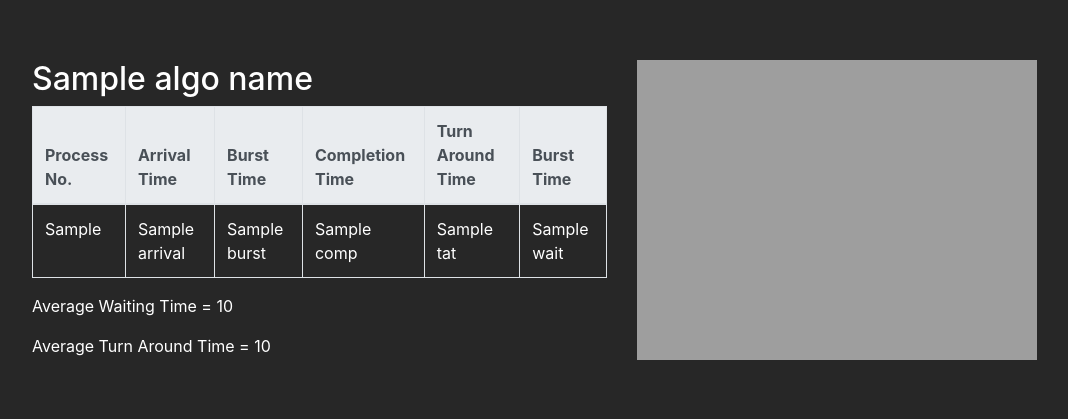
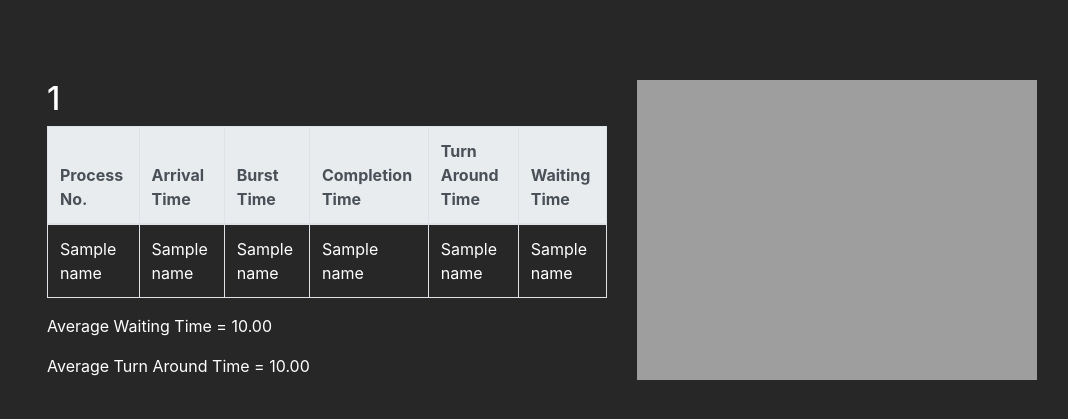
Before and after one commit to Siddharth-Gandhi/CPU-Scheduling-Visualizer, a Flask app: template templates/result.html in a window 1280 px wide. Shown: the top 419 px of the page, without its empty margins (18-1086 px from the left). Run offline with Flask 2, Linux system fonts and the light colour scheme; the template is opened without the code that fills it: most values are stand-ins (such as "Sample title", 1, 10 or a date in 2020).

Commit message:
Multiple graphs work

```diff
--- a/Algorithms/fcfs.py
+++ b/Algorithms/fcfs.py
@@ -193,7 +193,7 @@ def plot(pr_no, arrival, burst, n, gantt_array=None, final_comp_time=None):
     #         print("Error code:", err.code)
     # os.remove("static\\fcfs.gif")
     anim.save(
-        "static\\gifs\\fcfs.gif",
+        "static\\gifs\\FCFS.gif",
         writer="pillow",
         fps=60,
     )
--- a/app.py
+++ b/app.py
@@ -1,10 +1,10 @@
 from flask import Flask, render_template, request
 
 import Algorithms.fcfs as FCFS
-import Algorithms.sjf_non_pre
-import Algorithms.sjfpre
-import Algorithms.priority
-import Algorithms.rr
+import Algorithms.sjf_non_pre as SJFNPE
+import Algorithms.sjfpre as SJFPE
+import Algorithms.priority as PRIORITY
+import Algorithms.rr as RR
 
 app = Flask(__name__, template_folder="templates", static_folder="static")
 
@@ -17,30 +17,67 @@ def form():
 @app.route("/result", methods=["POST", "GET"])
 def result():
     if request.method == "POST":
+        finalRes = []
         n = int(request.form["noOfPr"])
-        pr_no = list(map(int, request.form["pr_no"].split()))
-        arrival = list(map(int, request.form["arrival"].split()))
-        burst = list(map(int, request.form["burst"].split()))
+
         algoName = request.form.getlist("algo")
         print(algoName)
-        if algoName == "FCFS":
-            pr_no, arrival, burst = FCFS.sort_by_arrival(
-                pr_no, arrival, burst, n)
-            wait, TAT, comp, avgWT, avgTAT = FCFS.findAllTimes(
-                pr_no, arrival, burst, n)
+        if "FCFS" in algoName:
+            pr_no = list(map(int, request.form["pr_no"].split()))
+            arrival = list(map(int, request.form["arrival"].split()))
+            burst = list(map(int, request.form["burst"].split()))
+            pr_no, arrival, burst = FCFS.sort_by_arrival(pr_no, arrival, burst, n)
+            wait, TAT, comp, avgWT, avgTAT = FCFS.findAllTimes(pr_no, arrival, burst, n)
             FCFS.plot(pr_no, arrival, burst, n)
-            return render_template(
-                "result.html",
-                pr_no=pr_no,
-                arrival=arrival,
-                burst=burst,
-                algoName=algoName,
-                wait=wait,
-                tat=TAT,
-                comp=comp,
-                avgWT=avgWT,
-                avgTAT=avgTAT,
+            temp = ["FCFS", pr_no, arrival, burst, wait, TAT, comp, avgWT, avgTAT]
+            finalRes.append(temp)
+        if "SJFNPE" in algoName:
+            comp = [0 for i in range(n)]  # The completion time of all processes
+            pr_no = list(map(int, request.form["pr_no"].split()))
+            arrival = list(map(int, request.form["arrival"].split()))
+            burst = list(map(int, request.form["burst"].split()))
+            pr_no, arrival, burst = SJFNPE.sort_by_arrival(pr_no, arrival, burst, n)
+            pr_no, arrival, burst, comp, wait, TAT, avgWT, avgTAT = SJFNPE.findAllTimes(
+                pr_no, arrival, burst, comp, n
             )
+            SJFNPE.plot(pr_no, arrival, burst, n, comp)
+            temp = ["SJFNPE", pr_no, arrival, burst, wait, TAT, comp, avgWT, avgTAT]
+            finalRes.append(temp)
+        if "SJFPE" in algoName:
+            pr_no = list(map(int, request.form["pr_no"].split()))
+            arrival = list(map(int, request.form["arrival"].split()))
+            burst = list(map(int, request.form["burst"].split()))
+            pr_no, arrival, burst = SJFPE.sort_by_arrival(pr_no, arrival, burst, n)
+            wait, TAT, avgWT, avgTAT = SJFPE.findAllTimes(pr_no, arrival, burst, n)
+            SJFPE.plot(pr_no, arrival, burst, n)
+            comp = ["-" for x in range(n)]
+            temp = ["SJFPE", pr_no, arrival, burst, wait, TAT, comp, avgWT, avgTAT]
+            finalRes.append(temp)
+        # if algoName[3] == "Priority":
+        #     pr_no, arrival, burst = Priority.sort_by_arrival(pr_no, arrival, burst, n)
+        #     wait, TAT, comp, avgWT, avgTAT = Priority.findAllTimes(pr_no, arrival, burst, n)
+        #     Priority.plot(pr_no, arrival, burst, n)
+        #     temp = ["Priority", pr_no, arrival, burst, wait, TAT, comp, avgWT, avgTAT]
+        #     finalRes.append(temp)
+        # if algoName[4] == "RR":
+        #     pr_no, arrival, burst = RR.sort_by_arrival(pr_no, arrival, burst, n)
+        #     wait, TAT, comp, avgWT, avgTAT = RR.findAllTimes(pr_no, arrival, burst, n)
+        #     RR.plot(pr_no, arrival, burst, n)
+        #     temp = ["RR", pr_no, arrival, burst, wait, TAT, comp, avgWT, avgTAT]
+        #     finalRes.append(temp)
+        return render_template(
+            "result.html",
+            finalRes=finalRes
+            # pr_no=pr_no,
+            # arrival=arrival,
+            # burst=burst,
+            # algoName=algoName,
+            # wait=wait,
+            # tat=TAT,
+            # comp=comp,
+            # avgWT=avgWT,
+            # avgTAT=avgTAT,
+        )
         # elif algoName == 'SJFPE':
 
 
--- a/templates/result.html
+++ b/templates/result.html
@@ -1,19 +1,23 @@
 <!DOCTYPE html>
 <html lang="en">
+
 <head>
     <meta charset="UTF-8">
     <meta name="viewport" content="width=device-width, initial-scale=1.0">
     <title>FCFS</title>
-    <link rel="stylesheet" href="https://cdn.jsdelivr.net/npm/bootstrap@4.5.3/dist/css/bootstrap.min.css" integrity="sha384-TX8t27EcRE3e/ihU7zmQxVncDAy5uIKz4rEkgIXeMed4M0jlfIDPvg6uqKI2xXr2" crossorigin="anonymous">
+    <link rel="stylesheet" href="https://cdn.jsdelivr.net/npm/bootstrap@4.5.3/dist/css/bootstrap.min.css"
+        integrity="sha384-TX8t27EcRE3e/ihU7zmQxVncDAy5uIKz4rEkgIXeMed4M0jlfIDPvg6uqKI2xXr2" crossorigin="anonymous">
     <meta http-equiv="Cache-Control" content="no-cache, no-store, must-revalidate" />
     <meta http-equiv="Pragma" content="no-cache" />
     <meta http-equiv="Expires" content="0" />
 </head>
+
 <body style="margin: 30px 20px; background-color: rgb(39, 39, 39); color: white;">
     <div class="container-fluid" style="padding: 30px;">
-        <div class="row">
+        {% for vals in finalRes %}
+        <div class="row" style="margin: 20px auto;">
             <div class="col-sm">
-                <h2>{{ algoName }}</h2>
+                <h2>{{ vals[0] }}</h2>
                 <table class="table table-bordered" style="color: #fff;">
                     <thead class="thead-light">
                         <tr>
@@ -22,34 +26,38 @@
                             <th>Burst Time</th>
                             <th>Completion Time</th>
                             <th>Turn Around Time</th>
-                            <th>Burst Time</th>
+                            <th>Waiting Time</th>
                         </tr>
                     </thead>
                     <tbody>
-                        {% for i in range(pr_no|length) %}
+                        {% for i in range(vals[1]|length) %}
                         <tr>
-                            <td>{{pr_no[i]}}</td>
-                            <td>{{arrival[i]}}</td>
-                            <td>{{burst[i]}}</td>
-                            <td>{{comp[i]}}</td>
-                            <td>{{tat[i]}}</td>
-                            <td>{{wait[i]}}</td>
+                            <td>{{vals[1][i]}}</td>
+                            <td>{{vals[2][i]}}</td>
+                            <td>{{vals[3][i]}}</td>
+                            <td>{{vals[6][i]}}</td>
+                            <td>{{vals[5][i]}}</td>
+                            <td>{{vals[4][i]}}</td>
                         </tr>
                         {% endfor %}
                     </tbody>
                 </table>
-                <p>Average Waiting Time = {{avgWT}}</p>
-                <p>Average Turn Around Time = {{avgTAT}}</p>
+                <p>Average Waiting Time = {{'%0.2f'|format(vals[7])}}</p>
+                <p>Average Turn Around Time = {{'%0.2f'|format(vals[8])}}</p>
             </div>
             <div class="col-sm">
-                <img id="newImage" alt="This is gif">
+                <img id="{{vals[0]}}" alt="This is gif">
                 <script>
-                    newImage.src = "http://localhost:5000/static/gifs/fcfs.gif?" + new Date().getTime();
+                    var myImgIdx = "{{vals[0]}}"
+                    console.log(myImgIdx);
+                    document.getElementById(myImgIdx).src = "http://localhost:5000/static/gifs/" + myImgIdx + ".gif?" + new Date().getTime();
                 </script>
             </div>
         </div>
+        {% endfor %}
     </div>
 
 
 </body>
+
 </html>
```
Also changed, not shown: Algorithms/sjf_non_pre.py (+12 -6 lines), Algorithms/sjfpre.py (+76 -44 lines).
